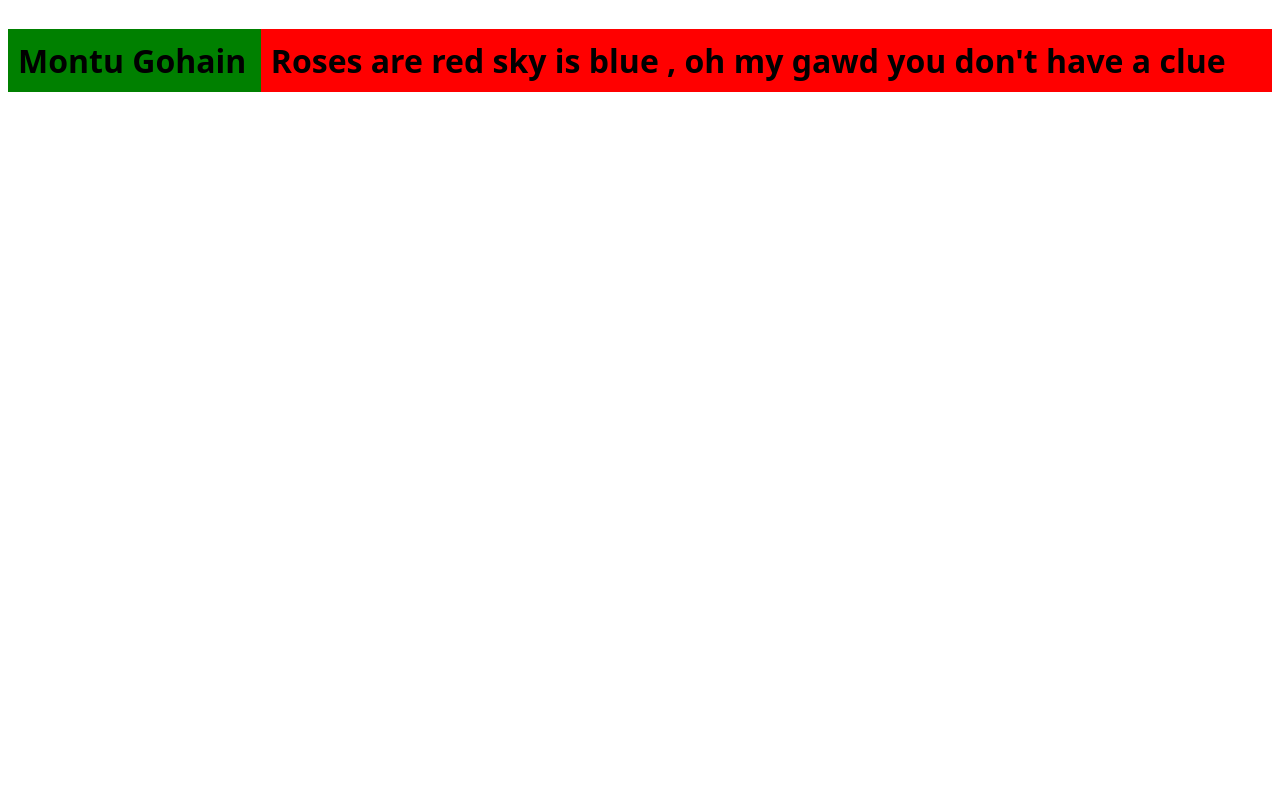
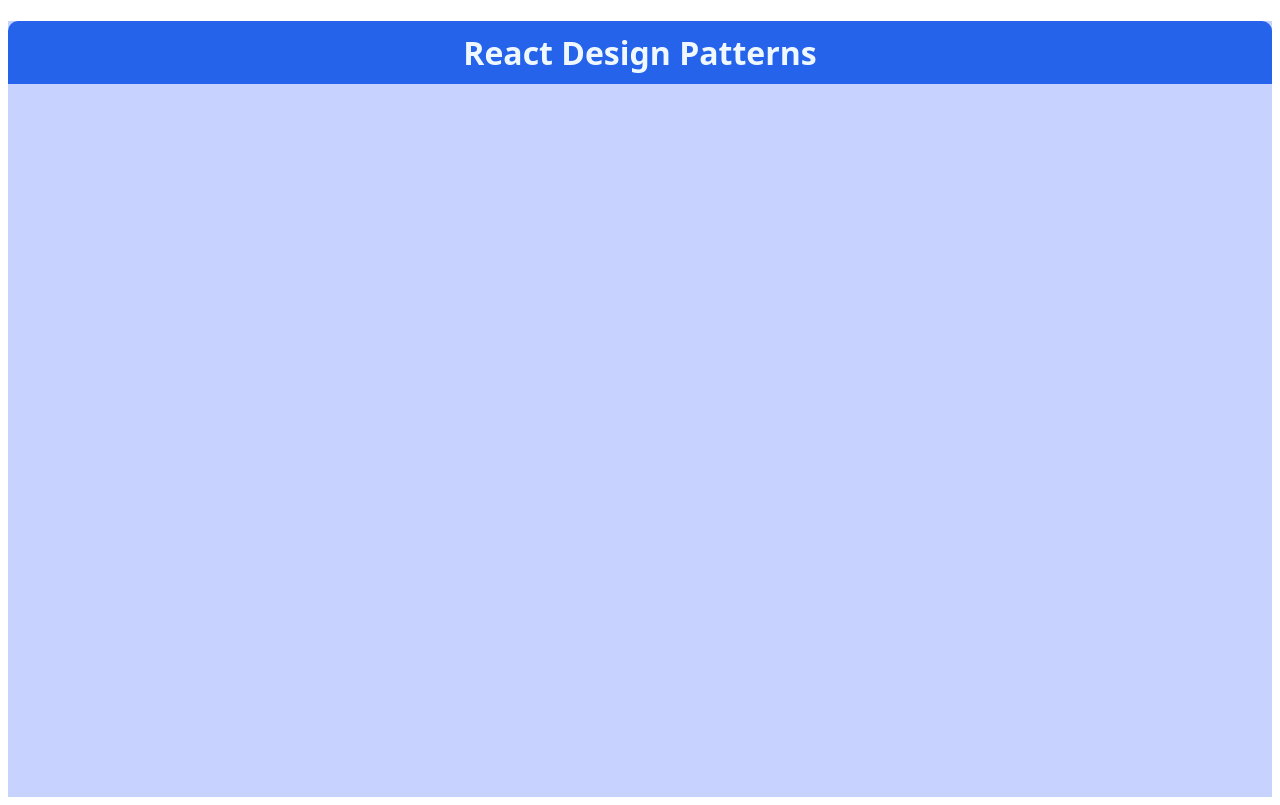
Before and after one commit to Montu-Gohain/react-design-patterns, a React (Vite) app: page / in a window 1280 px wide. Built offline with nearby package versions, Linux system fonts and the light colour scheme.

Commit message:
Adding different Routes

```diff
--- a/package.json
+++ b/package.json
@@ -12,6 +12,7 @@
   "dependencies": {
     "react": "^18.2.0",
     "react-dom": "^18.2.0",
+    "react-router-dom": "^6.14.1",
     "styled-components": "^6.0.2"
   },
   "devDependencies": {
--- a/src/App.css
+++ b/src/App.css
@@ -3,3 +3,9 @@
   padding: 0;
   box-sizing: border-box;
 }
+body,html{
+  background-color: aliceblue;
+}
+::-webkit-scrollbar {
+  display: none;
+}
--- a/src/App.jsx
+++ b/src/App.jsx
@@ -1,28 +1,17 @@
-/* eslint-disable react/prop-types */
-import SplitScreen from "./SplitScreen";
-
-const LeftComponent = ({ username }) => {
-  return <h1 style={{ backgroundColor: "green", padding: 10 }}>{username}</h1>;
-};
-
-const RightComponent = ({ quote }) => {
-  return <h1 style={{ backgroundColor: "red", padding: 10 }}>{quote}</h1>;
-};
+import { BrowserRouter as Router, Routes, Route } from "react-router-dom";
+// Todo : Importing Pages
+import SplitScreenPage from "./pages/SplitScreenPage";
+import Homepage from "./pages/Homepage";
 
 const App = () => {
   return (
-    <div>
-      <SplitScreen
-        leftWeight={2} //Over-riding the default values.
-        rightWeight={8}
-      >
-        <LeftComponent username="Montu Gohain" />
-        <RightComponent quote="Roses are red sky is blue , oh my gawd you don't have a clue" />
-      </SplitScreen>
-    </div>
+    <Router>
+      <Routes>
+        <Route path="/" element={<Homepage />} />
+        <Route path="/new" element={<SplitScreenPage />} />
+      </Routes>
+    </Router>
   );
 };
 
 export default App;
-
-// Todo :  Defining styles here ------------------------
--- /dev/null
+++ b/src/pages/Homepage.jsx
@@ -0,0 +1,29 @@
+import styled from "styled-components";
+
+const Homepage = () => {
+  return (
+    <Container>
+      <Title>React Design Patterns</Title>
+    </Container>
+  );
+};
+
+export default Homepage;
+// Todo : Defining Styles here.
+const Container = styled.div`
+  height: 97vh;
+  background-color: #c7d2fe;
+`;
+const Title = styled.h1`
+  font-size: 2rem;
+  font-family: "system-ui";
+  text-align: center;
+  background-color: #2563eb;
+  color: aliceblue;
+  padding: 10px;
+  border-radius: 10px 10px 0px 0px;
+  /* Media queries */
+  @media screen and (max-width: 600px) {
+    font-size: 1.5rem;
+  }
+`;
--- /dev/null
+++ b/src/pages/SplitScreenPage.jsx
@@ -0,0 +1,38 @@
+/* eslint-disable react/prop-types */
+
+import SplitScreen from "../components/SplitScreen";
+
+const SplitScreenPage = () => {
+  return (
+    <div>
+      <h1
+        style={{
+          textAlign: "center",
+          fontFamily: "sans-serif",
+          fontSize: "4rem",
+        }}
+      >
+        Layout Components
+      </h1>
+      <SplitScreen
+        leftWeight={2} //Over-riding the default values.
+        rightWeight={8}
+      >
+        <LeftComponent username="Montu Gohain" />
+        <RightComponent quote="Roses are red sky is blue , oh my gawd you don't have a clue 😂😂😂" />
+      </SplitScreen>
+    </div>
+  );
+};
+
+export default SplitScreenPage;
+
+const LeftComponent = ({ username }) => {
+  return <h1 style={{ backgroundColor: "green", padding: 10 }}>{username}</h1>;
+};
+
+const RightComponent = ({ quote }) => {
+  return <h1 style={{ backgroundColor: "red", padding: 10 }}>{quote}</h1>;
+};
+
+// Todo :  Defining styles here ------------------------
```
Also changed, not shown: src/components/SplitScreen.jsx (renamed from src/SplitScreen.jsx), 1 other file (tests, documents, lock files or other folders).
